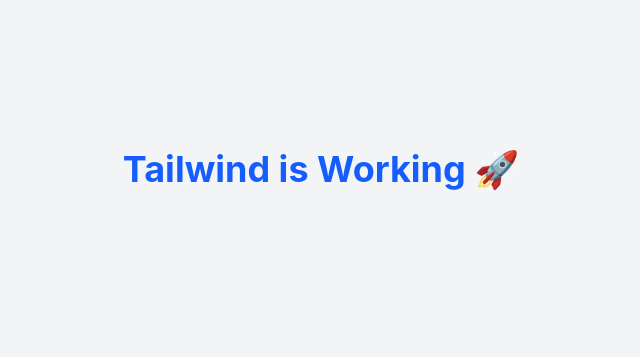
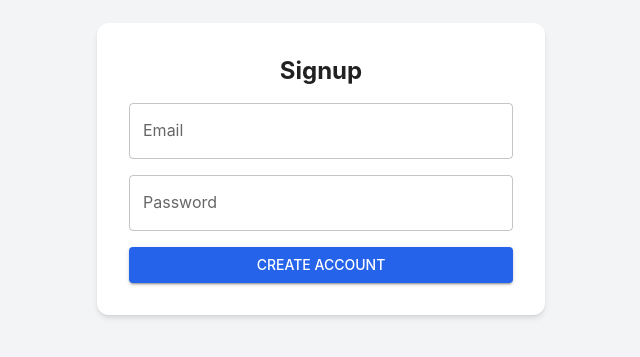
Before and after one commit to fyslhlu/midterm-project, a React (Vite) app: page /signup in a window 1280 px wide. Shown: the part 231-588 px from the top of the page, without its empty margins (319-959 px from the left). Built offline with nearby package versions, Linux system fonts and the light colour scheme.

Commit message:
Create login and signup pages

```diff
--- a/src/App.tsx
+++ b/src/App.tsx
@@ -1,11 +1,7 @@
+import AppRoutes from "./routes/AppRoutes";
+
 function App() {
-  return (
-    <div className="h-screen flex items-center justify-center bg-gray-100">
-      <h1 className="text-4xl font-bold text-blue-600">
-        Tailwind is Working 🚀
-      </h1>
-    </div>
-  )
+  return <AppRoutes />;
 }
 
-export default App
+export default App;
--- /dev/null
+++ b/src/layouts/AuthLayout.tsx
@@ -0,0 +1,13 @@
+import { Outlet } from "react-router-dom";
+
+function AuthLayout() {
+  return (
+    <div className="h-screen flex items-center justify-center bg-gray-100">
+      <div className="bg-white p-8 rounded-xl shadow-md w-full max-w-md">
+        <Outlet />
+      </div>
+    </div>
+  );
+}
+
+export default AuthLayout;
--- /dev/null
+++ b/src/layouts/DashboardLayout.tsx
@@ -0,0 +1,19 @@
+import { Outlet } from "react-router-dom";
+
+function DashboardLayout() {
+  return (
+    <div className="h-screen flex">
+      {/* Sidebar placeholder */}
+      <div className="w-64 bg-blue-600 text-white p-4">
+        Dashboard Menu
+      </div>
+
+      {/* Main content */}
+      <div className="flex-1 bg-gray-100 p-6">
+        <Outlet />
+      </div>
+    </div>
+  );
+}
+
+export default DashboardLayout;
--- a/src/main.tsx
+++ b/src/main.tsx
@@ -2,6 +2,8 @@
 import ReactDOM from 'react-dom/client'
 import App from './App'
 import './index.css'
+
+import { BrowserRouter } from "react-router-dom"
 
 import { ThemeProvider } from '@mui/material/styles'
 import CssBaseline from '@mui/material/CssBaseline'
@@ -9,9 +11,11 @@
 
 ReactDOM.createRoot(document.getElementById('root')!).render(
   <React.StrictMode>
-    <ThemeProvider theme={theme}>
-      <CssBaseline />
-      <App />
-    </ThemeProvider>
+    <BrowserRouter>
+      <ThemeProvider theme={theme}>
+        <CssBaseline />
+        <App />
+      </ThemeProvider>
+    </BrowserRouter>
   </React.StrictMode>
 )
--- /dev/null
+++ b/src/pages/Login.tsx
@@ -0,0 +1,18 @@
+import { TextField, Button } from "@mui/material";
+
+function Login() {
+  return (
+    <div className="flex flex-col gap-4">
+      <h2 className="text-2xl font-bold text-center">Login</h2>
+
+      <TextField label="Email" fullWidth />
+      <TextField label="Password" type="password" fullWidth />
+
+      <Button variant="contained" fullWidth>
+        Login
+      </Button>
+    </div>
+  );
+}
+
+export default Login;
--- /dev/null
+++ b/src/pages/Signup.tsx
@@ -0,0 +1,18 @@
+import { TextField, Button } from "@mui/material";
+
+function Signup() {
+  return (
+    <div className="flex flex-col gap-4">
+      <h2 className="text-2xl font-bold text-center">Signup</h2>
+
+      <TextField label="Email" fullWidth />
+      <TextField label="Password" type="password" fullWidth />
+
+      <Button variant="contained" fullWidth>
+        Create Account
+      </Button>
+    </div>
+  );
+}
+
+export default Signup;
--- /dev/null
+++ b/src/routes/AppRoutes.tsx
@@ -0,0 +1,28 @@
+import { Routes, Route, Navigate } from "react-router-dom";
+
+import AuthLayout from "../layouts/AuthLayout";
+import DashboardLayout from "../layouts/DashboardLayout";
+
+import Login from "../pages/Login";
+import Signup from "../pages/Signup";
+
+function AppRoutes() {
+  return (
+    <Routes>
+      <Route path="/" element={<Navigate to="/login" />} />
+
+      <Route element={<AuthLayout />}>
+        <Route path="/login" element={<Login />} />
+        <Route path="/signup" element={<Signup />} />
+      </Route>
+
+      <Route element={<DashboardLayout />}>
+        <Route path="/dashboard" element={<div>Dashboard Page</div>} />
+      </Route>
+
+      <Route path="*" element={<Navigate to="/login" />} />
+    </Routes>
+  );
+}
+
+export default AppRoutes;
```
